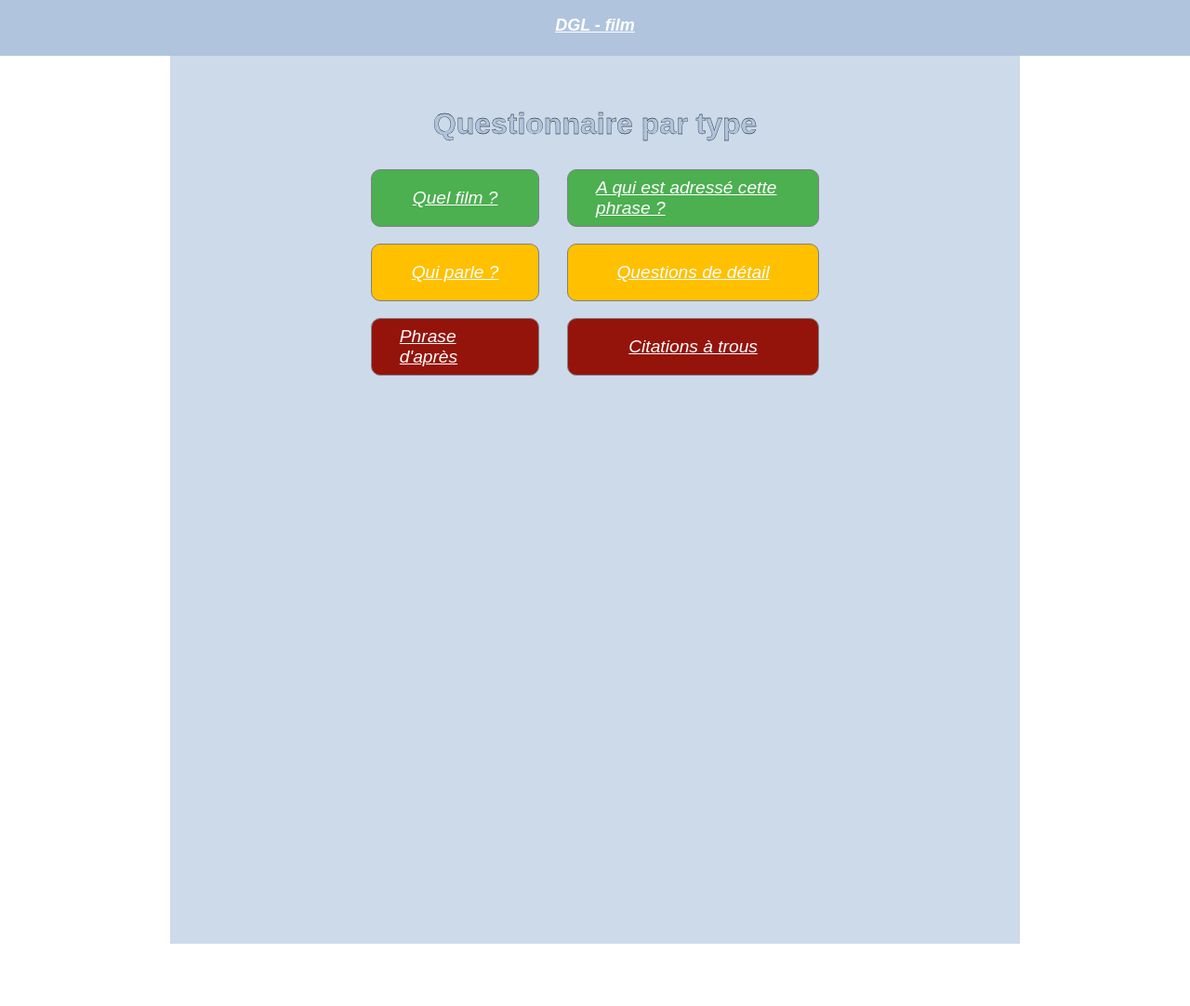
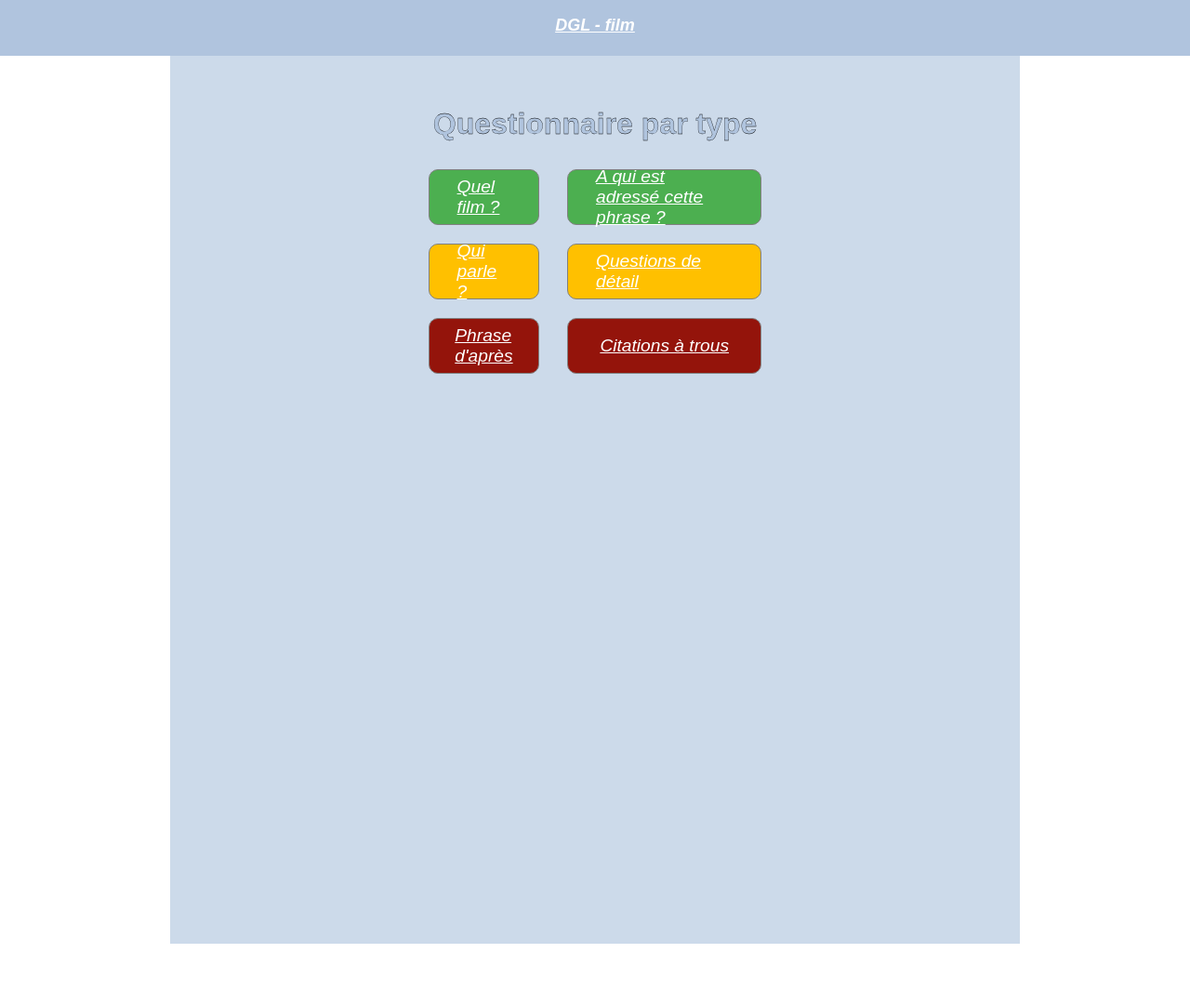
Before and after one commit to GodefroyL/questionnaire-film, a Jekyll site: the page built from html/categorie_type.html, in a window 1280 px wide. Shown: the whole page at 93% size. Built offline with Jekyll 4.4.1, drawn with Linux system fonts in a browser that asks for light colours.

Commit message:
test corr comme avant

```diff
--- a/static/css/categorie_type.css
+++ b/static/css/categorie_type.css
@@ -18,7 +18,7 @@
     justify-content: center;
     column-gap: 5%;
     width: 70%;
-    min-height: 60px;
+    height: 60px;
 }
 
 .lien_categorie {
@@ -26,11 +26,12 @@
     border-radius: 10px;
     border: solid 1px grey;
     height: 100%;
-    padding: 0 5%;
+    padding: 10px 5%;
     align-items: center;
     justify-content: center;
     font-size: 1.2rem;
     cursor: pointer;
+    box-sizing: border-box;
 }
 
 @media (max-width: 800px) {
```
